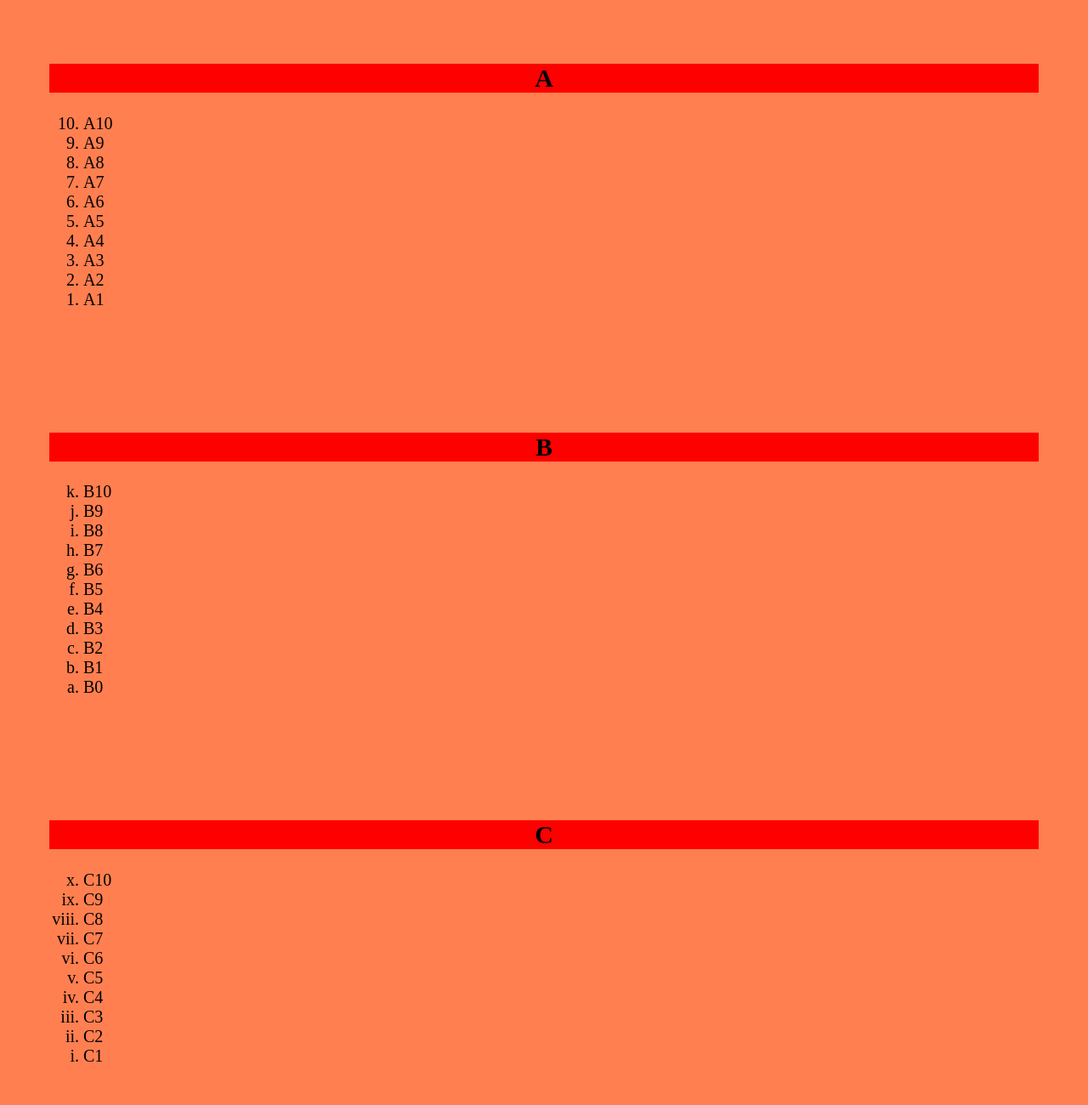
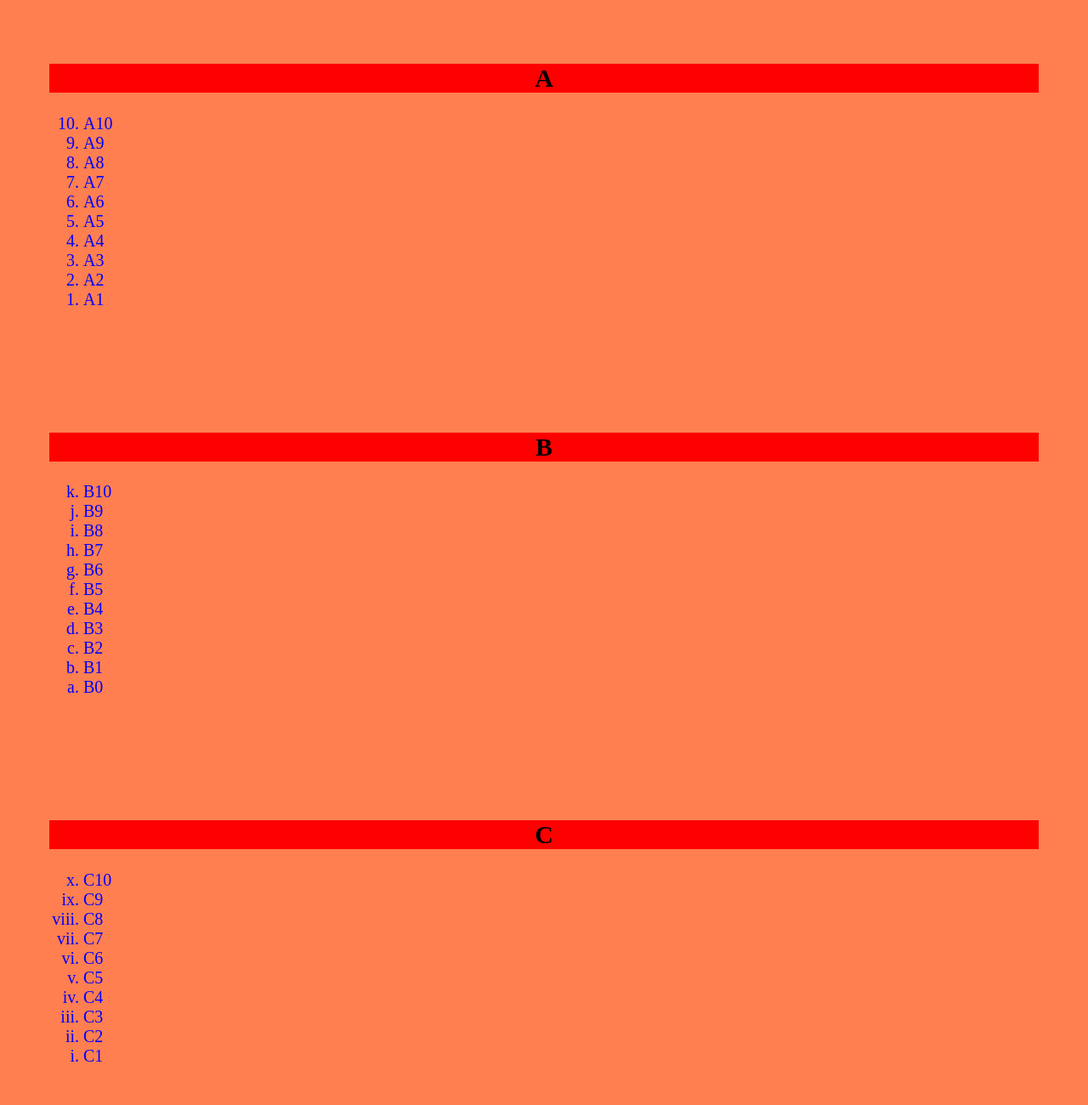
Before and after one commit to Neelakanth-S/Sticky-Positioning, a plain HTML site: page index.html in a window 1280 px wide. Shown: the part 80-1380 px from the top of the page at 85% size. Drawn offline with Linux system fonts and the light colour scheme.

Commit message:
Update index.html

```diff
--- a/index.html
+++ b/index.html
@@ -20,7 +20,7 @@
     <h1 style="text-align: center; color: purple;"><u><b>Neelakanth's Contacts</b></u></h1>
     <div id="sticky">
         <h2 style="text-align: center;  background-color: red;">A</h2>
-        <ol type="1" reversed style="background-color: coral;">
+        <ol type="1" reversed style="background-color: coral;color: blue;">
 
             <li>A10</li>
             <li>A9</li>
@@ -39,7 +39,7 @@
     </div>
     <div id="sticky">
         <h2 style="text-align: center; background-color: red;">B</h2>
-        <ol type="a" reversed style="background-color: coral;">
+        <ol type="a" reversed style="background-color: coral;color: blue;">
             <li>B10</li>
             <li>B9</li>
             <li>B8</li>
@@ -58,7 +58,7 @@
     </div>
     <div id="sticky">
         <h2 style="text-align: center;  background-color: red;">C</h2>
-        <ol type="i" reversed style="background-color: coral;">
+        <ol type="i" reversed style="background-color: coral;color: blue;">
 
             <li>C10</li>
             <li>C9</li>
@@ -77,7 +77,7 @@
     </div>
     <div id="sticky">
         <h2 style="text-align: center;  background-color: red;">D</h2>
-        <ol type="A" reversed style="background-color: coral;">
+        <ol type="A" reversed style="background-color: coral;color: blue;">
             <li>D10</li>
             <li>D9</li>
             <li>D8</li>
@@ -96,7 +96,7 @@
     </div>
     <div id="sticky">
         <h2 style="text-align: center;  background-color: red;">E</h2>
-        <ol type="1" reversed style="background-color: coral;">
+        <ol type="1" reversed style="background-color: coral;color: blue;">
             <li>E10</li>
             <li>E9</li>
             <li>E8</li>
```
